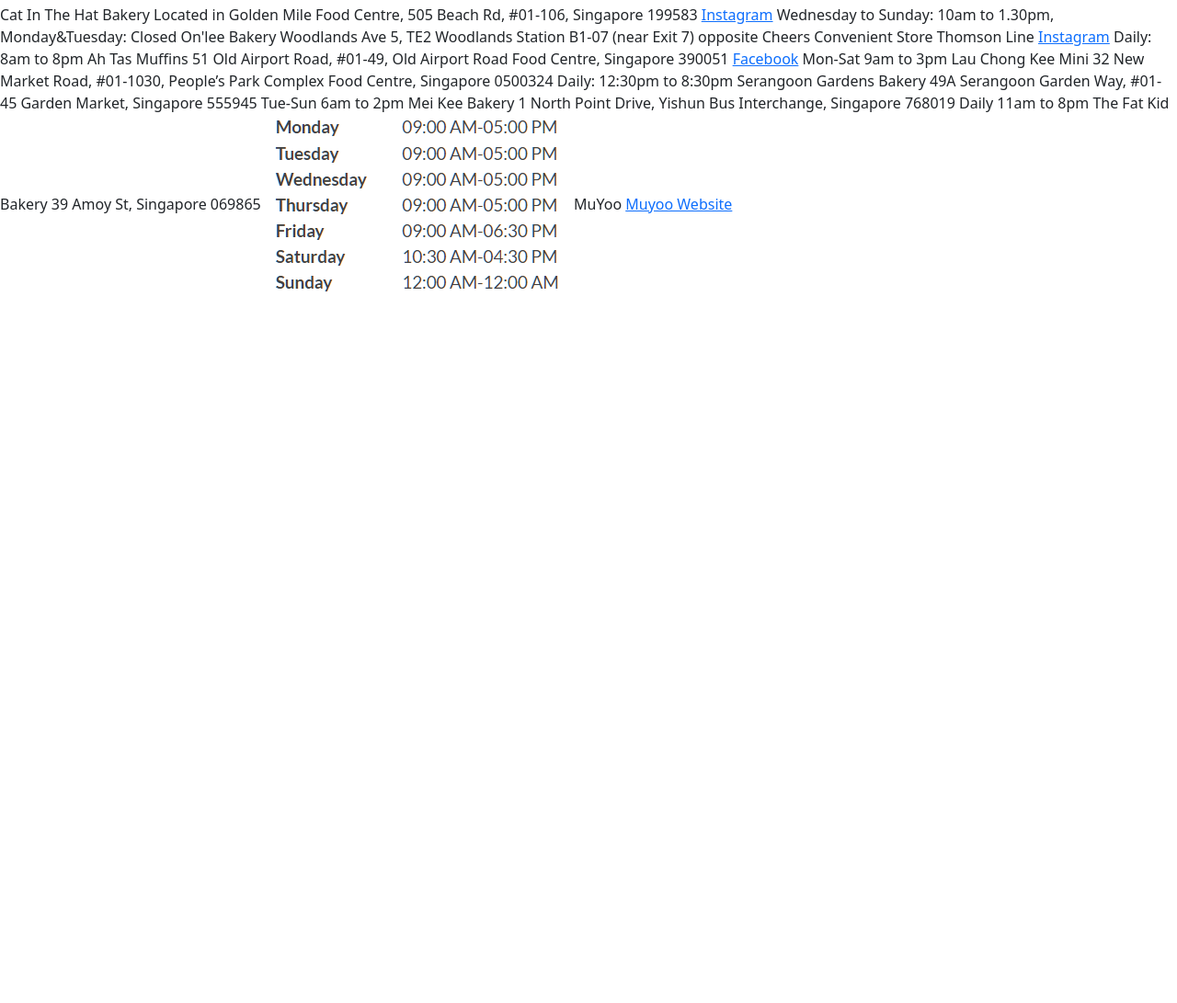
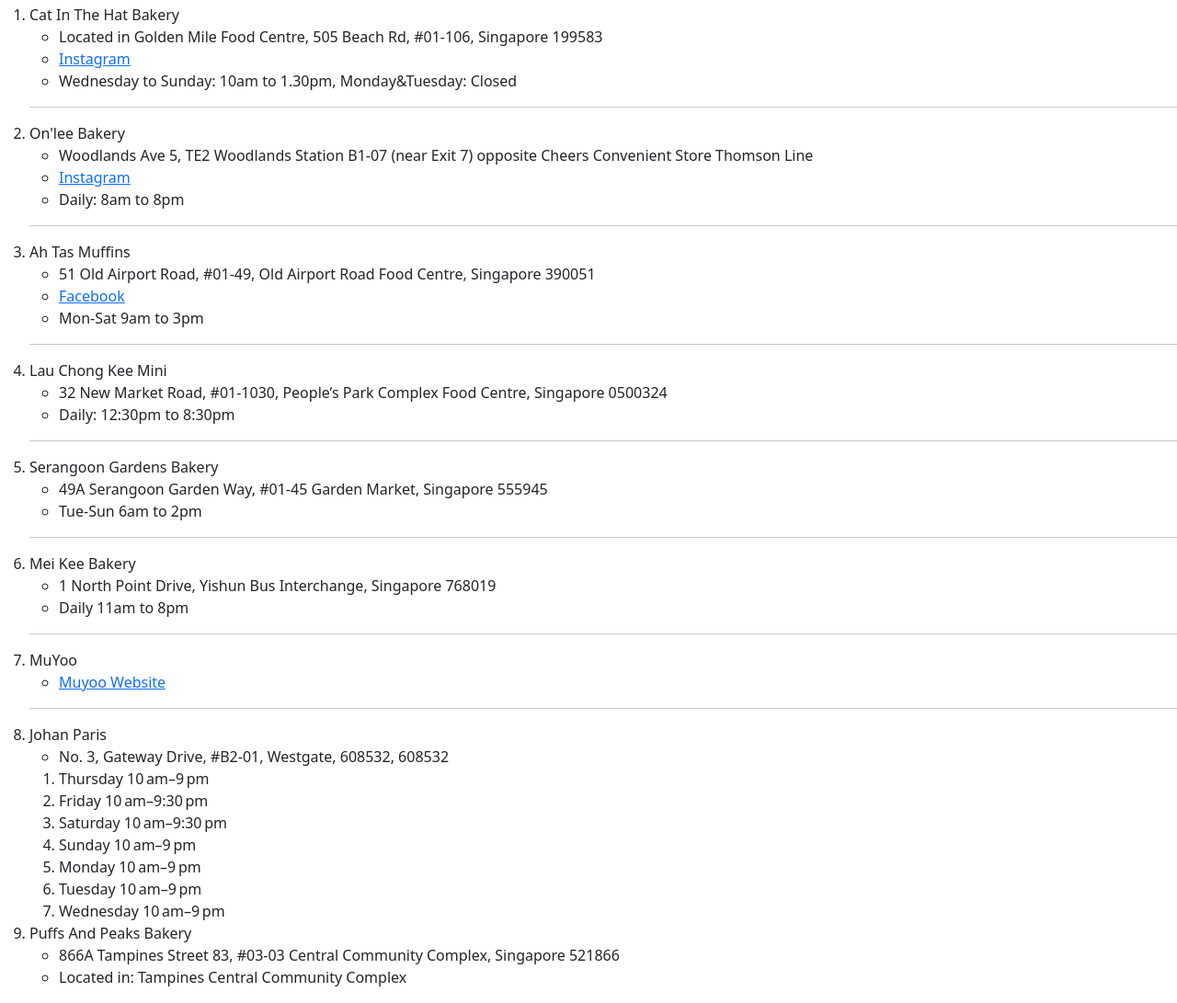
Before and after one commit to yuemerin/breadios.github.io, a plain HTML site: page good bakery places.html in a window 1280 px wide. Shown: the part 60-1151 px from the top of the page at 92% size. Before the commit the page ends 800 px from the top, so only its background shows below. Drawn offline with nearby package versions, Linux system fonts and the light colour scheme.

Commit message:
edit till tampines puff and peaks for good bakery places

```diff
--- a/good bakery places.html
+++ b/good bakery places.html
@@ -14,60 +14,72 @@
 <body>
     <p class="text-center display-6 fw-bolder text-decoration-underline">Sample Namelist for Project Heartcode</p>
 
+    <ol>
+        <li>Cat In The Hat Bakery</li>
+        <ul>
+            <li>Located in Golden Mile Food Centre, 505 Beach Rd, #01-106, Singapore 199583</li>
+            <li><a href="https://www.instagram.com/catinthehatbakery/">Instagram</a></li>
+            <li>Wednesday to Sunday: 10am to 1.30pm, Monday&Tuesday: Closed</li>
+        </ul>
+        <hr>
+        <li>On'lee Bakery</li>
+        <ul>
+            <li>Woodlands Ave 5, TE2 Woodlands Station B1-07 (near Exit 7) opposite Cheers Convenient Store Thomson Line
+            </li>
+            <li><a href="https://www.instagram.com/onlee_bakery/?hl=en">Instagram</a></li>
+            <li>Daily: 8am to 8pm</li>
+        </ul>
+        <hr>
+        <li>Ah Tas Muffins</li>
+        <ul>
+            <li>51 Old Airport Road, #01-49, Old Airport Road Food Centre, Singapore 390051</li>
+            <li><a href="https://www.facebook.com/ahtasmuffins/">Facebook</a></li>
+            <li> Mon-Sat 9am to 3pm</li>
+        </ul>
+        <hr>
+        <li>Lau Chong Kee Mini</li>
+        <ul>
+            <li>32 New Market Road, #01-1030, People’s Park Complex Food Centre, Singapore 0500324</li>
+            <li>Daily: 12:30pm to 8:30pm</li>
+        </ul>
+        <hr>
+        <li>Serangoon Gardens Bakery</li>
+        <ul>
+            <li>49A Serangoon Garden Way, #01-45 Garden Market, Singapore 555945</>
+            <li>Tue-Sun 6am to 2pm</li>
+        </ul>
+        <hr>
+        <li>Mei Kee Bakery</li>
+        <ul>
+            <li>1 North Point Drive, Yishun Bus Interchange, Singapore 768019</li>
+            <li>Daily 11am to 8pm</li>
+        </ul>
+        <hr>
+        <li>MuYoo</li>
+        <ul>
+            <li><a href="https://www.muyoo.com.sg/">Muyoo Website</a></li>
+        </ul>
+        <hr>
+        <li>Johan Paris</li>
+        <ul>
+            <li>No. 3, Gateway Drive, #B2-01, Westgate, 608532, 608532</li>
+        </ul>
+        <ol>
+            <li>Thursday 10 am–9 pm</li>
+            <li>Friday 10 am–9:30 pm</li>
+            <li>Saturday 10 am–9:30 pm</li>
+            <li>Sunday 10 am–9 pm</li>
+            <li>Monday 10 am–9 pm</li>
+            <li>Tuesday 10 am–9 pm</li>
+            <li>Wednesday 10 am–9 pm</li>
+        </ol>
+        <li>Puffs And Peaks Bakery</li>
+        <ul>
+            <li>866A Tampines Street 83, #03-03 Central Community Complex, Singapore 521866</li>
+            <li>Located in: Tampines Central Community Complex</li>
+        </ul>
 
-
-
-
-    <td>Cat In The Hat Bakery</td>
-    <td>Located in Golden Mile Food Centre, 505 Beach Rd, #01-106, Singapore 199583</td>
-    <td><a href="https://www.instagram.com/catinthehatbakery/">Instagram</a></td>
-    <td>Wednesday to Sunday: 10am to 1.30pm, Monday&Tuesday: Closed</td>
-    </tr>
-
-    <tr>
-        <td>On'lee Bakery</td>
-        <td>Woodlands Ave 5, TE2 Woodlands Station B1-07 (near Exit 7) opposite Cheers Convenient Store Thomson Line
-        </td>
-        <td><a href="https://www.instagram.com/onlee_bakery/?hl=en">Instagram</a></td>
-        <td>Daily: 8am to 8pm</td>
-    </tr>
-    <tr>
-        <td>Ah Tas Muffins</td>
-        <td>51 Old Airport Road, #01-49, Old Airport Road Food Centre, Singapore 390051</td>
-        <td><a href="https://www.facebook.com/ahtasmuffins/">Facebook</a></td>
-        <td> Mon-Sat 9am to 3pm</td>
-    </tr>
-
-    <tr>
-        <td>Lau Chong Kee Mini</td>
-        <td>32 New Market Road, #01-1030, People’s Park Complex Food Centre, Singapore 0500324</td>
-        <td>Daily: 12:30pm to 8:30pm</td>
-    </tr>
-
-    <tr>
-        <td>Serangoon Gardens Bakery</td>
-        <td>49A Serangoon Garden Way, #01-45 Garden Market, Singapore 555945</td>
-        <td>Tue-Sun 6am to 2pm</td>
-    </tr>
-
-    <tr>
-        <td>Mei Kee Bakery</td>
-        <td>1 North Point Drive, Yishun Bus Interchange, Singapore 768019</td>
-        <td>Daily 11am to 8pm</td>
-    </tr>
-
-    <tr>
-        The Fat Kid Bakery
-        39 Amoy St, Singapore 069865
-        <img src="fatkidoperatinghours.png">
-    </tr>
-    <tr>
-        <td>MuYoo</td>
-        <a href="https://www.muyoo.com.sg/">Muyoo Website</a>
-
-    </tr>
-    </table>
-    </div>
+    </ol>
 
 </body>
 
```
